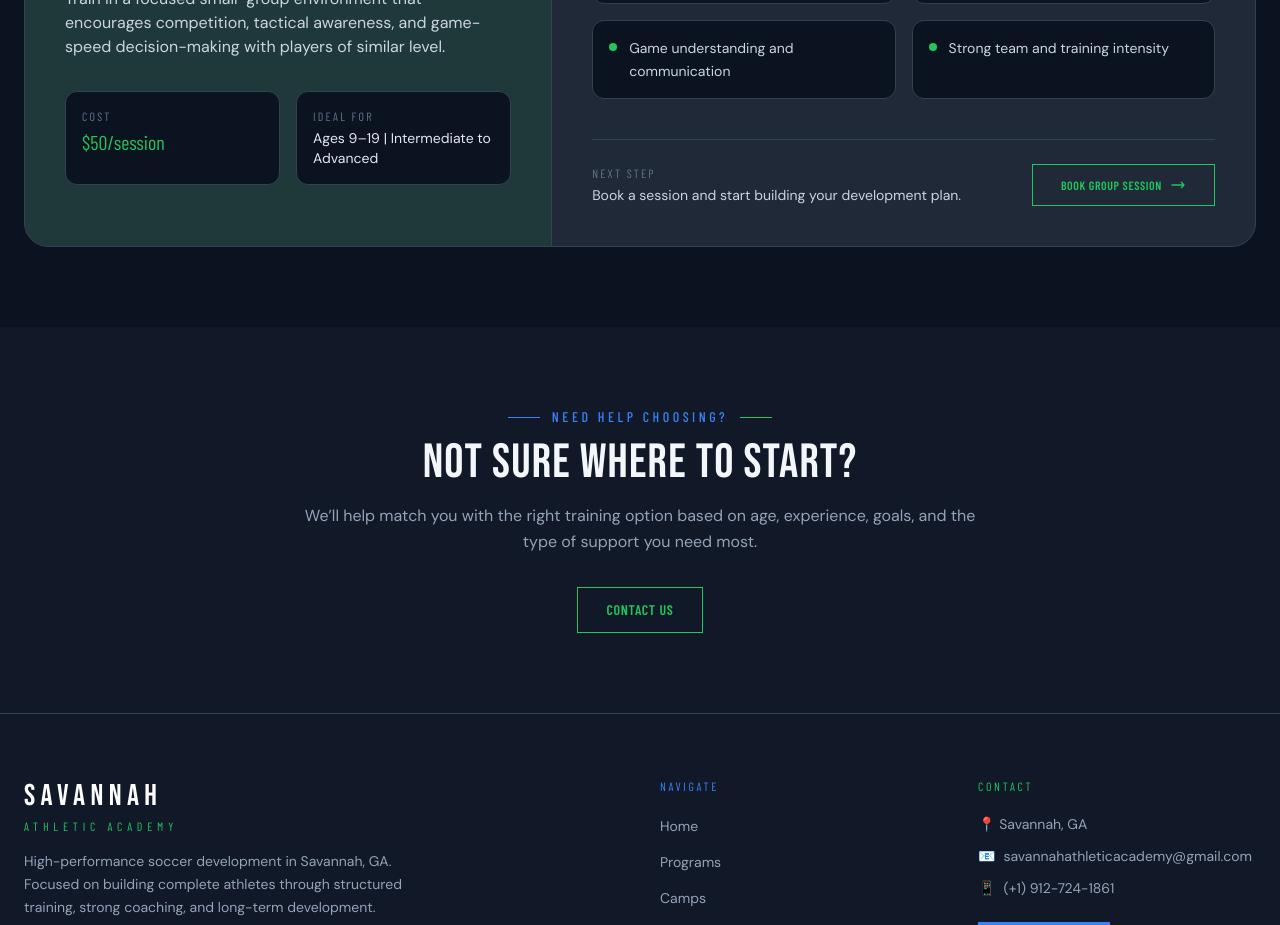
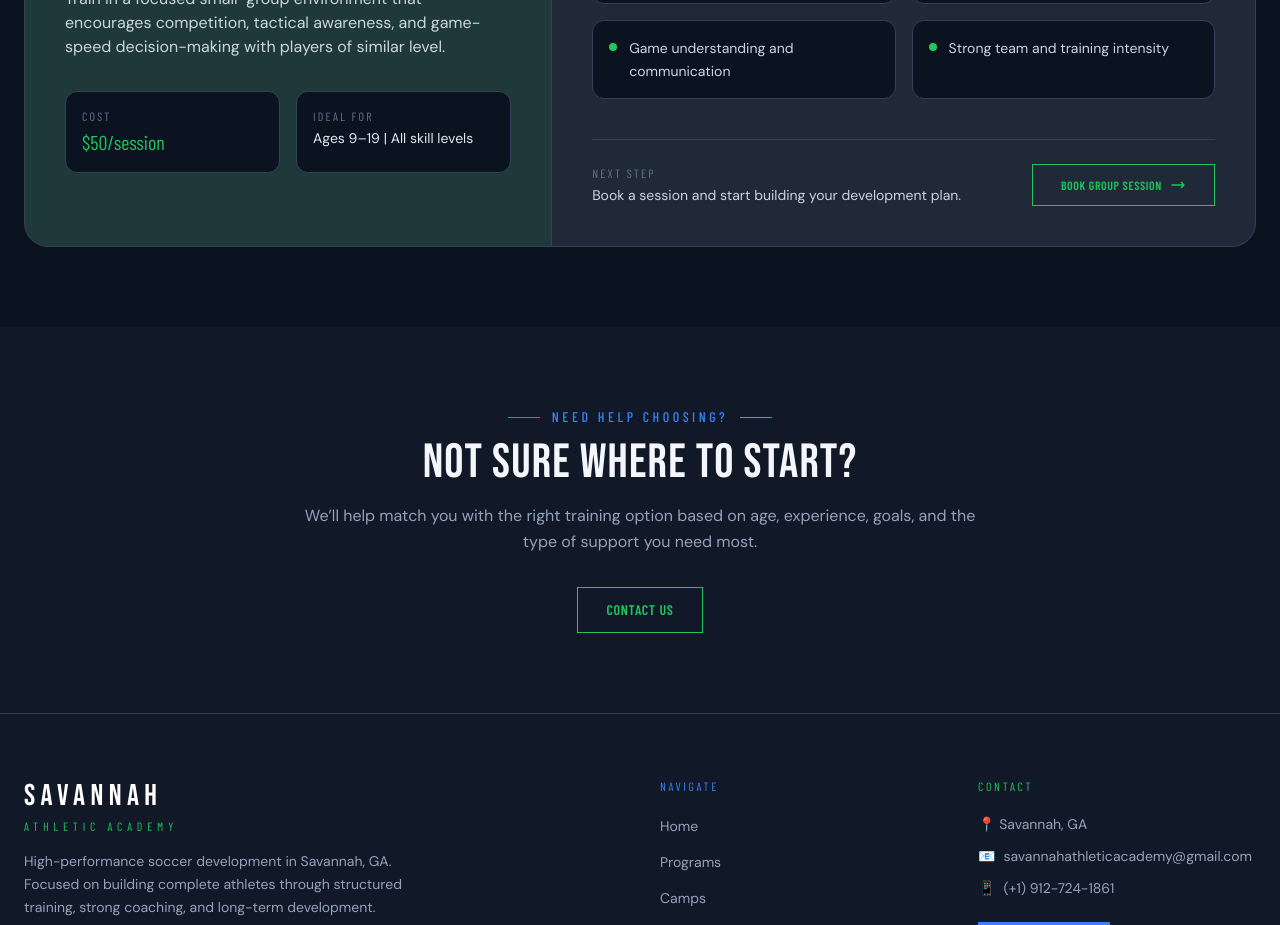
Before and after one commit to savannahathleticacademy-sys/savannah-athletic, a React (Vite) app: page /programs in a window 1280 px wide. Shown: the part 1320-2245 px from the top of the page. Built offline with nearby package versions, Linux system fonts and the light colour scheme; a web font is replaced by a local one.

Commit message:
Update Programs.jsx

```diff
--- a/src/Programs.jsx
+++ b/src/Programs.jsx
@@ -36,7 +36,7 @@ const programs = [
       'Game understanding and communication',
       'Strong team and training intensity',
     ],
-    ideal: 'Ages 9–19 | Intermediate to Advanced',
+    ideal: 'Ages 9–19 | All skill levels',
     cta: 'Book Group Session',
     theme: 'green',
   },
```
